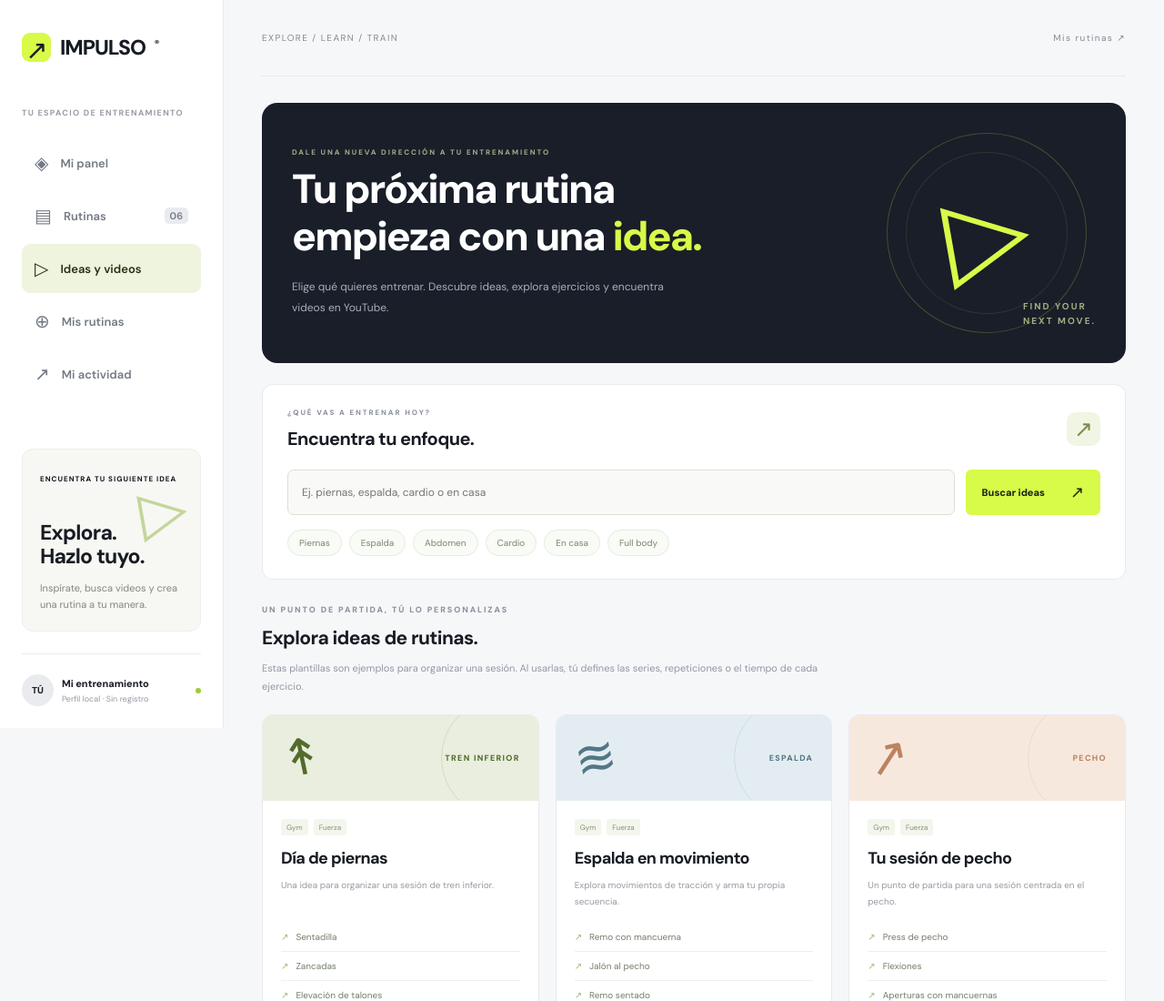
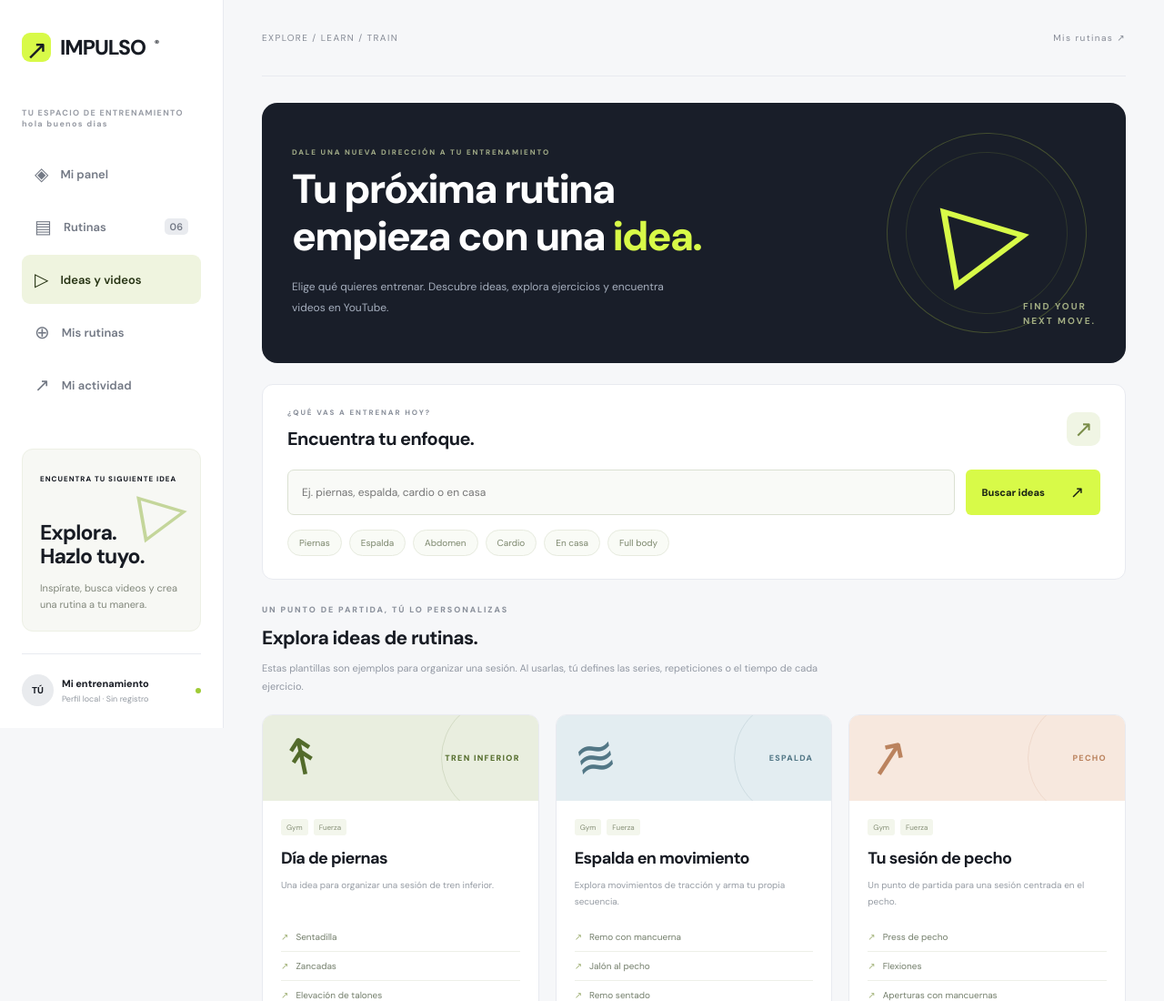
Before and after one commit to AleX-xv/Impulso-Gym, a website: page ideas.html in a window 1280 px wide. Shown: the top 1100 px of the page at 91% size. Drawn offline with Linux system fonts and the light colour scheme; a web font is replaced by a local one.

Commit message:
practica

```diff
--- a/ideas.html
+++ b/ideas.html
@@ -7,7 +7,7 @@
 <div class="layout">
 <aside class="sidebar">
 <a href="index.html" class="brand" aria-label="Impulso, inicio"><span class="brand-icon">↗</span> IMPULSO<span class="brand-dot">®</span></a>
-<div class="workspace">TU ESPACIO DE ENTRENAMIENTO</div>
+<div class="workspace">TU ESPACIO DE ENTRENAMIENTO hola buenos dias </div>
 <nav aria-label="Principal"><a class="nav" href="index.html#home"><span>◈</span> Mi panel</a><a class="nav" href="index.html#routines"><span>▤</span> Rutinas <small>06</small></a><a class="nav active" href="ideas.html" aria-current="page"><span>▷</span> Ideas y videos</a><a class="nav" href="index.html#custom"><span>⊕</span> Mis rutinas</a><a class="nav" href="index.html#history"><span>↗</span> Mi actividad</a></nav>
 <div class="side-card"><span class="mini-label">ENCUENTRA TU SIGUIENTE IDEA</span><div class="side-art">▷</div><h3>Explora.<br>Hazlo tuyo.</h3><p>Inspírate, busca videos y crea una rutina a tu manera.</p></div>
 <div class="profile"><div class="avatar">TÚ</div><div><strong>Mi entrenamiento</strong><span>Perfil local · Sin registro</span></div><i></i></div>
```
